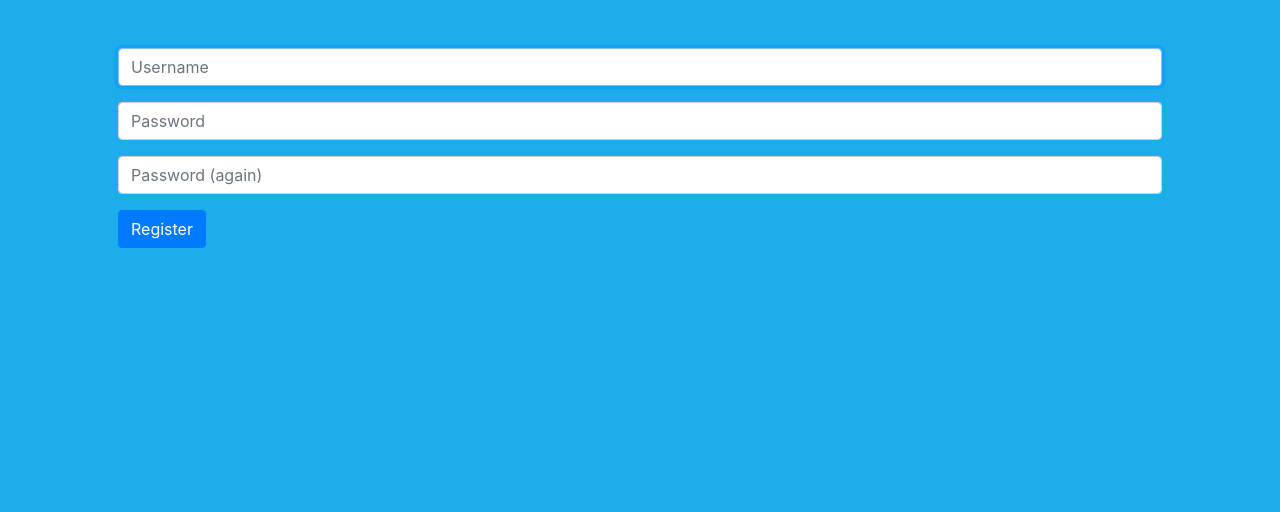
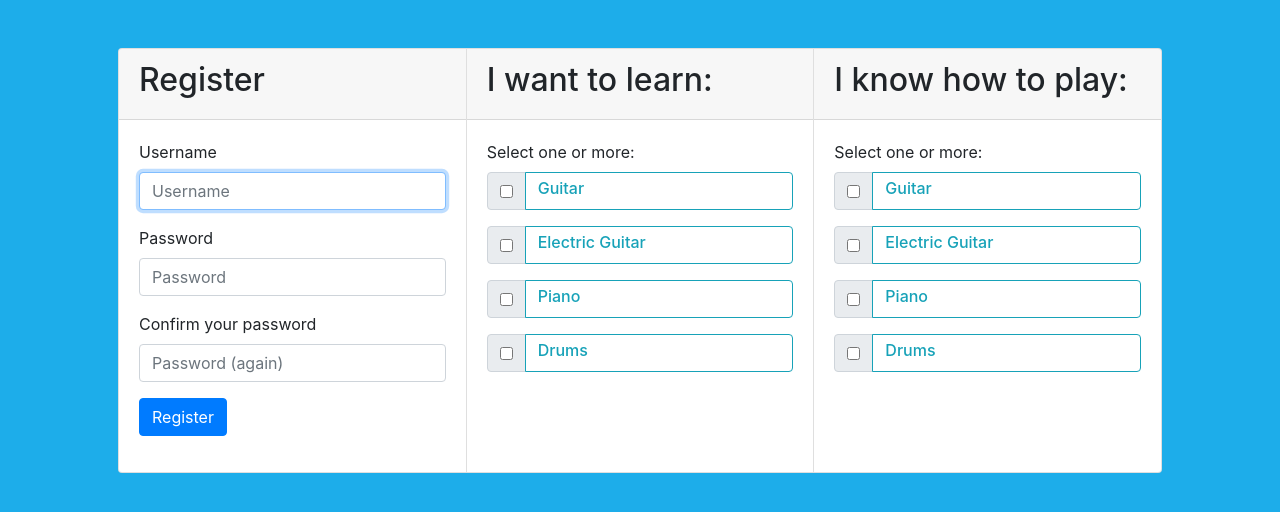
Before and after one commit to JoranIK/WebIK, a Flask app: page /register in a window 1280 px wide. Shown: the part 60-572 px from the top of the page. Run offline with Flask 2, Linux system fonts and the light colour scheme; some libraries are stand-ins or nearby versions.

Commit message:
register.html aangepast

```diff
--- a/templates/register.html
+++ b/templates/register.html
@@ -5,20 +5,116 @@ Register
 {% endblock %}
 
 {% block main %}
+  <div class="card-group">
+    <div class="card">
+      <div class="card-header">
+        <h2>Register</h2>
+      </div>
+      <div class="card-body">
         <form action="/register" method="post">
             <fieldset>
                 <div class="form-group">
-                <input autocomplete="off" autofocus class="form-control" name="username" placeholder="Username" type="text">
+                  <label for="usernameInput">Username</label>
+                  <input autocomplete="off" autofocus class="form-control" id="usernameInput" name="username" placeholder="Username" type="text">
                 </div>
                 <div class="form-group">
-                <input class="form-control" name="password" placeholder="Password" type="password">
+                    <label for="passwordInput">Password</label>
+                    <input class="form-control" id="passwordInput" name="password" placeholder="Password" type="password">
                 </div>
                 <div class="form-group">
-                <input class="form-control" name="confirmation" placeholder="Password (again)" type="password">
+                    <label for="confirmationInput">Confirm your password</label>
+                    <input class="form-control" id="confirmationInput" name="confirmation" placeholder="Password (again)" type="password">
                 </div>
+            </fieldset>
+        </form>
         <div class="form-group">
             <button class="btn btn-primary" type="submit">Register</button>
         </div>
-        </fieldset>
-    </form>
+      </div>
+    </div>
+    <div class="card">
+      <div class="card-header">
+        <h2>I want to learn: </h2>
+      </div>
+      <div class="card-body">
+        <div class="text">
+          Select one or more:
+        </div>
+        <div class="input-group mb-3 mt-2">
+          <div class="input-group-prepend">
+            <div class="input-group-text">
+              <input type="checkbox" id="want-guitar">
+            </div>
+          </div>
+          <label type="text" class="btn-outline-info form-control" aria-label="Text input with checkbox"><h6>Guitar</h6></label>
+        </div>
+        <div class="input-group mb-3 mt-2">
+          <div class="input-group-prepend">
+            <div class="input-group-text">
+              <input type="checkbox" id="want-electric-guitar">
+            </div>
+          </div>
+          <label type="text" class="btn-outline-info form-control" aria-label="Text input with checkbox"><h6>Electric Guitar</h6></label>
+        </div>
+        <div class="input-group mb-3 mt-2">
+          <div class="input-group-prepend">
+            <div class="input-group-text">
+              <input type="checkbox" id="want-piano">
+            </div>
+          </div>
+          <label type="text" class="btn-outline-info form-control" aria-label="Text input with checkbox"><h6>Piano</h6></label>
+        </div>
+        <div class="input-group mb-3 mt-2">
+          <div class="input-group-prepend">
+            <div class="input-group-text">
+              <input type="checkbox" id="want-drums">
+            </div>
+          </div>
+          <label type="text" class="btn-outline-info form-control" aria-label="Text input with checkbox"><h6>Drums</h6></label>
+        </div>
+      </div>
+    </div>
+    <div class="card">
+      <div class="card-header">
+        <h2>I know how to play: </h2>
+      </div>
+      <div class="card-body">
+        <div class="text">
+          Select one or more:
+        </div>
+        <div class="input-group mb-3 mt-2">
+          <div class="input-group-prepend">
+            <div class="input-group-text">
+              <input type="checkbox" id="know-guitar">
+            </div>
+          </div>
+          <label type="text" class="btn-outline-info form-control" aria-label="Text input with checkbox"><h6>Guitar</h6></label>
+        </div>
+        <div class="input-group mb-3 mt-2">
+          <div class="input-group-prepend">
+            <div class="input-group-text">
+              <input type="checkbox" id="know-electric-guitar">
+            </div>
+          </div>
+          <label type="text" class="btn-outline-info form-control" aria-label="Text input with checkbox"><h6>Electric Guitar</h6></label>
+        </div>
+        <div class="input-group mb-3 mt-2">
+          <div class="input-group-prepend">
+            <div class="input-group-text">
+              <input type="checkbox" id="know-piano">
+            </div>
+          </div>
+          <label type="text" class="btn-outline-info form-control" aria-label="Text input with checkbox"><h6>Piano</h6></label>
+        </div>
+        <div class="input-group mb-3 mt-2">
+          <div class="input-group-prepend">
+            <div class="input-group-text">
+              <input type="checkbox" id="know-drums">
+            </div>
+          </div>
+          <label type="text" class="btn-outline-info form-control" aria-label="Text input with checkbox"><h6>Drums</h6></label>
+        </div>
+      </div>
+    </div>
+  </div>
 {% endblock %}
```
Lines whose indentation alone changed are shown as unchanged.
